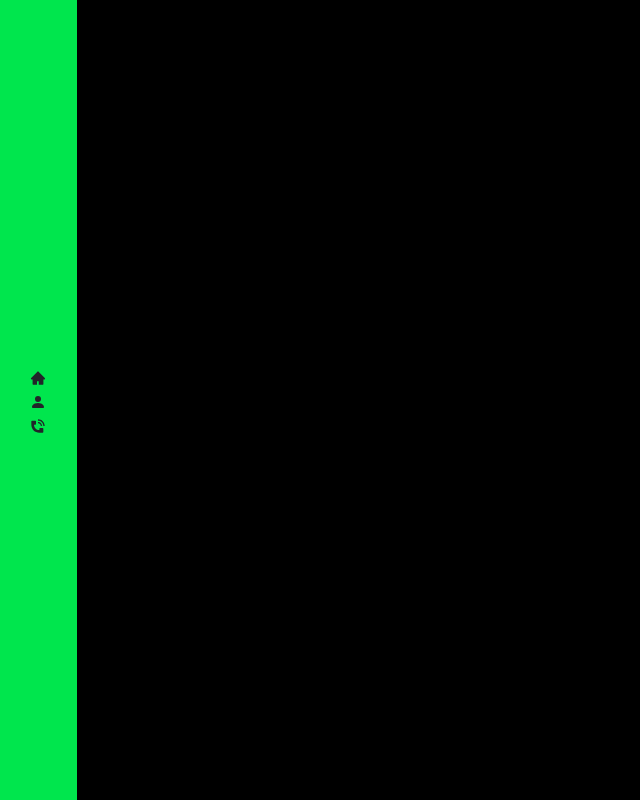
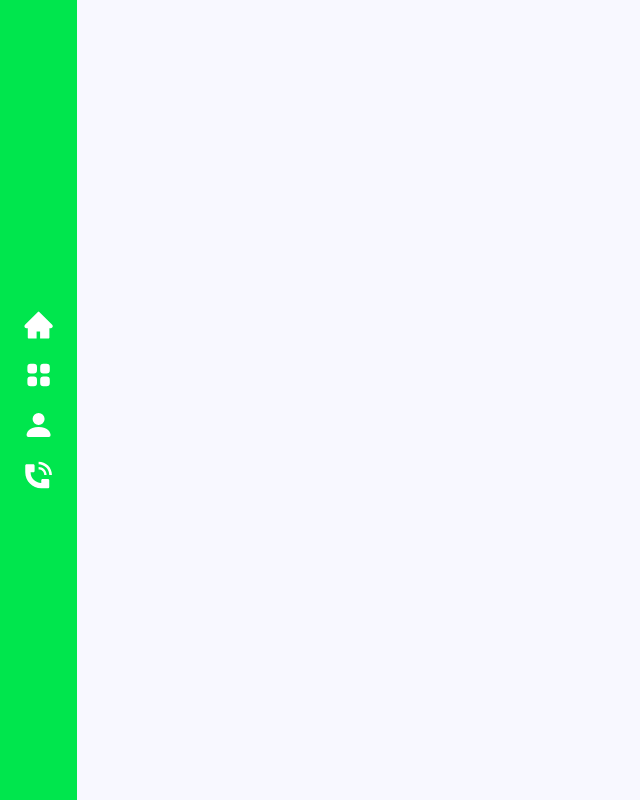
Before and after one commit to elilogbro/portfolio-rails, a React (Create React App) app in the folder client/: page /projects in a window 1280 px wide. Before the commit this address had no page. Shown: the whole page, without its empty margins (0-640 px from the left). Built offline with nearby package versions, Linux system fonts and the light colour scheme.

Commit message:
created spacing for icons in navbar

```diff
--- a/client/src/App.js
+++ b/client/src/App.js
@@ -5,6 +5,7 @@ import Video from './components/Video';
 import ContactInfo from './components/ContactInfo';
 import Navigation from './components/Navigation';
 import About from './components/About';
+import ProjectsContainer from './components/ProjectsContainer';
 
 function App() {
 
@@ -16,6 +17,7 @@ function App() {
         <Route path='/about' element={<About />} />
         <Route path='/projects/:project_id/video' element={<Video />} />
         <Route path='/contact' element={<ContactInfo />} />
+        <Route path='/projects' element={<ProjectsContainer />} />
       </Routes>
     </div>
   );
--- a/client/src/components/Navigation.js
+++ b/client/src/components/Navigation.js
@@ -5,6 +5,7 @@ import { LinkContainer } from 'react-router-bootstrap';
 import { AiFillHome } from 'react-icons/ai';
 import { BsFillPersonFill } from 'react-icons/bs';
 import { CgPhone } from 'react-icons/cg';
+import { HiViewGrid } from 'react-icons/hi';
 
 function Navigation() {
 
@@ -12,18 +13,59 @@ function Navigation() {
     return (
         <Navbar className="navbar-custom">
             <Nav.Item>
-            <LinkContainer to="/">
-                <Nav.Link color="white"><AiFillHome /></Nav.Link>
-            </LinkContainer>
+                <LinkContainer to="/">
+                    <Nav.Link>
+                        <AiFillHome
+                            style={{
+                                color: 'white',
+                                height: '4vh',
+                                width: '4vw',
+                                margin: '0.7vw'
+                            }}
+                        />
+                    </Nav.Link>
+                </LinkContainer>
+            </Nav.Item>
+            <Nav.Item>
+                <LinkContainer to="/projects">
+                    <Nav.Link>
+                        <HiViewGrid
+                            style={{
+                                color: 'white',
+                                height: '4vh',
+                                width: '4vw',
+                                margin: '0.7vw'
+                            }}
+                        />
+                    </Nav.Link>
+                </LinkContainer>
             </Nav.Item>
             <Nav.Item>
                 <LinkContainer to="/about">
-                    <Nav.Link><BsFillPersonFill /></Nav.Link>
+                    <Nav.Link>
+                        <BsFillPersonFill
+                            style={{
+                                color: 'white',
+                                height: '4vh',
+                                width: '4vw',
+                                margin: '0.7vw'
+                            }}
+                        />
+                    </Nav.Link>
                 </LinkContainer>
             </Nav.Item>
             <Nav.Item>
                 <LinkContainer to="/contact">
-                    <Nav.Link><CgPhone /></Nav.Link>
+                    <Nav.Link>
+                        <CgPhone
+                            style={{
+                                color: 'white',
+                                height: '4vh',
+                                width: '4vw',
+                                margin: '0.7vw'
+                            }}
+                        />
+                    </Nav.Link>
                 </LinkContainer>
             </Nav.Item>
         </Navbar>
--- /dev/null
+++ b/client/src/components/ProjectsContainer.js
@@ -0,0 +1,11 @@
+
+
+function ProjectsContainer() {
+    return (
+        <div>
+
+        </div>
+    )
+}
+
+export default ProjectsContainer;
--- a/client/src/custom.scss
+++ b/client/src/custom.scss
@@ -1,5 +1,5 @@
 // Override default variables before the import
-$body-bg: #000;
+$body-bg: #f8f8ff;
 
 // Import Bootstrap and its default variables
 @import '~bootstrap/scss/bootstrap.scss';
```
